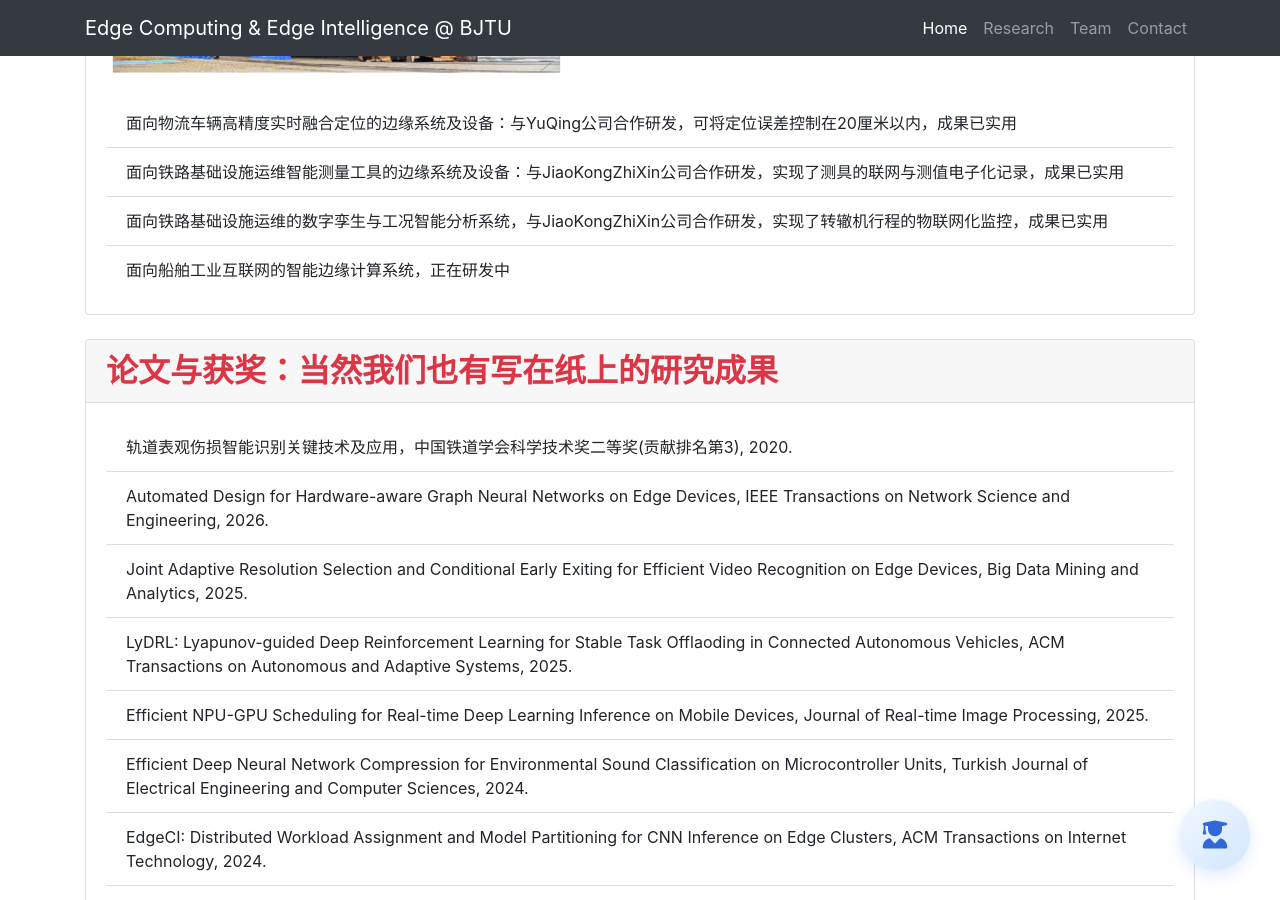
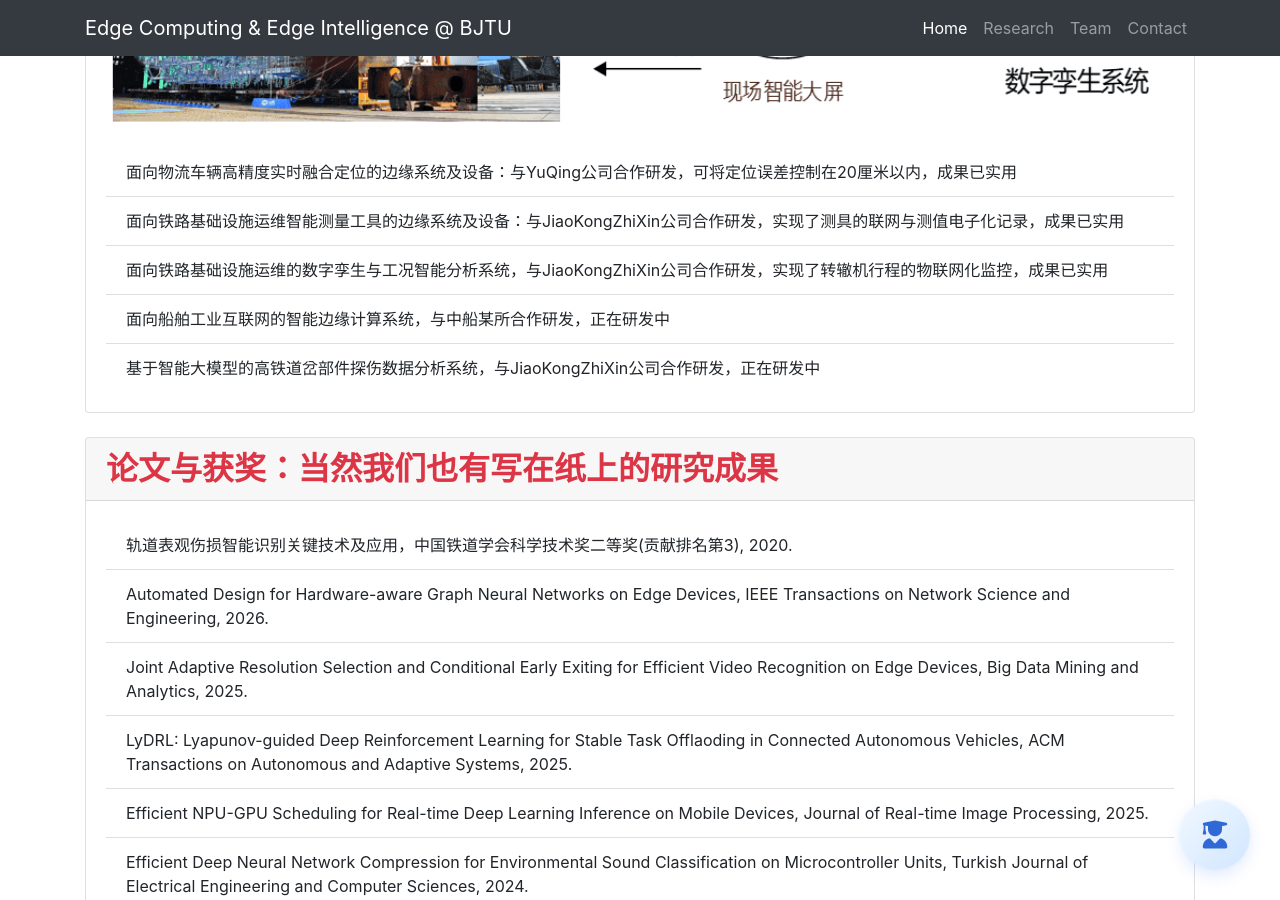
Before and after one commit to fangvv/Homepage, a Jekyll site: the page Edgecomp/index.html, which Jekyll copies as it is, in a window 1280 px wide and 900 px high, scrolled down 4965 px. Built offline with Jekyll 4.4.1, drawn with Linux system fonts in a browser that asks for light colours; comment, search, counter and statistics services are not loaded; some of the changed text lies outside the part shown.

Commit message:
add new prj

```diff
--- a/Edgecomp/index.html
+++ b/Edgecomp/index.html
@@ -353,6 +353,7 @@ AI隐私安全, AI Privacy
     <ul class="list-group list-group-flush">
       <li class="list-group-item">主持国家自然科学基金面上项目：面向工业物联网中时效敏感DNN推理计算的边缘智能关键技术研究</li>
       <li class="list-group-item">主持北京市自然科学基金-丰台轨道交通前沿研究联合基金：面向资源受限的轨道交通车载设备高效推理的边缘计算关键技术</li>
+      <li class="list-group-item">主持校企合作项目：基于智能大模型的高铁道岔部件探伤数据分析系统</li>
       <li class="list-group-item">主持校企合作项目：基于边缘智能的船舶工业互联网边缘计算系统</li>
       <li class="list-group-item">主持校企合作项目：基于边缘计算的铁路道岔智能测量系统</li>
       <li class="list-group-item">主持校企合作项目：基于物联网和数字孪生的铁路转辙机智能分析系统</li>
@@ -412,7 +413,8 @@ AI隐私安全, AI Privacy
       <li class="list-group-item">面向物流车辆高精度实时融合定位的边缘系统及设备：与YuQing公司合作研发，可将定位误差控制在20厘米以内，成果已实用</li>
       <li class="list-group-item">面向铁路基础设施运维智能测量工具的边缘系统及设备：与JiaoKongZhiXin公司合作研发，实现了测具的联网与测值电子化记录，成果已实用</li>
       <li class="list-group-item">面向铁路基础设施运维的数字孪生与工况智能分析系统，与JiaoKongZhiXin公司合作研发，实现了转辙机行程的物联网化监控，成果已实用</li>
-      <li class="list-group-item">面向船舶工业互联网的智能边缘计算系统，正在研发中</li>
+      <li class="list-group-item">面向船舶工业互联网的智能边缘计算系统，与中船某所合作研发，正在研发中</li>
+      <li class="list-group-item">基于智能大模型的高铁道岔部件探伤数据分析系统，与JiaoKongZhiXin公司合作研发，正在研发中</li>
     </ul>
   </div>
 </div>
```
